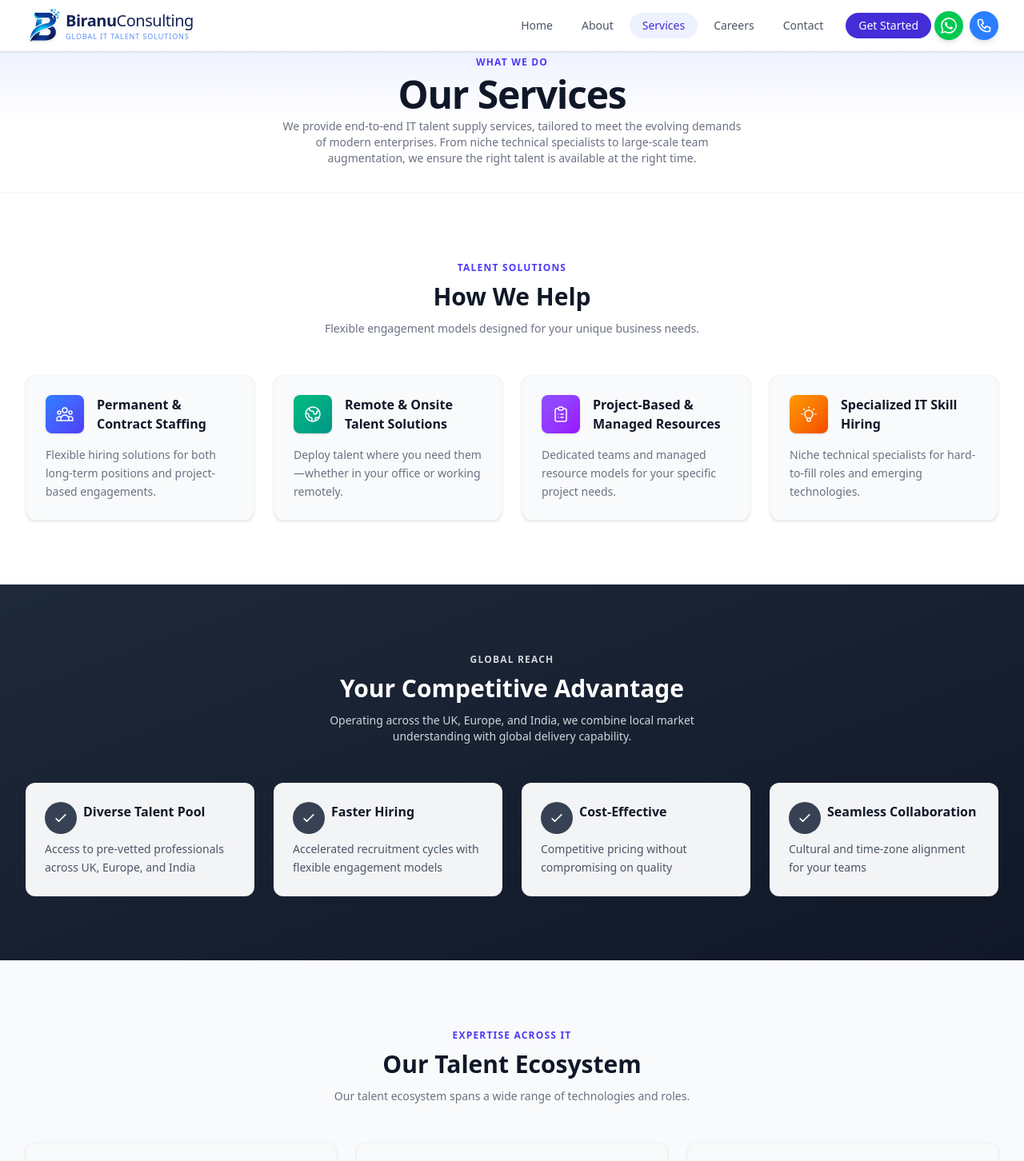
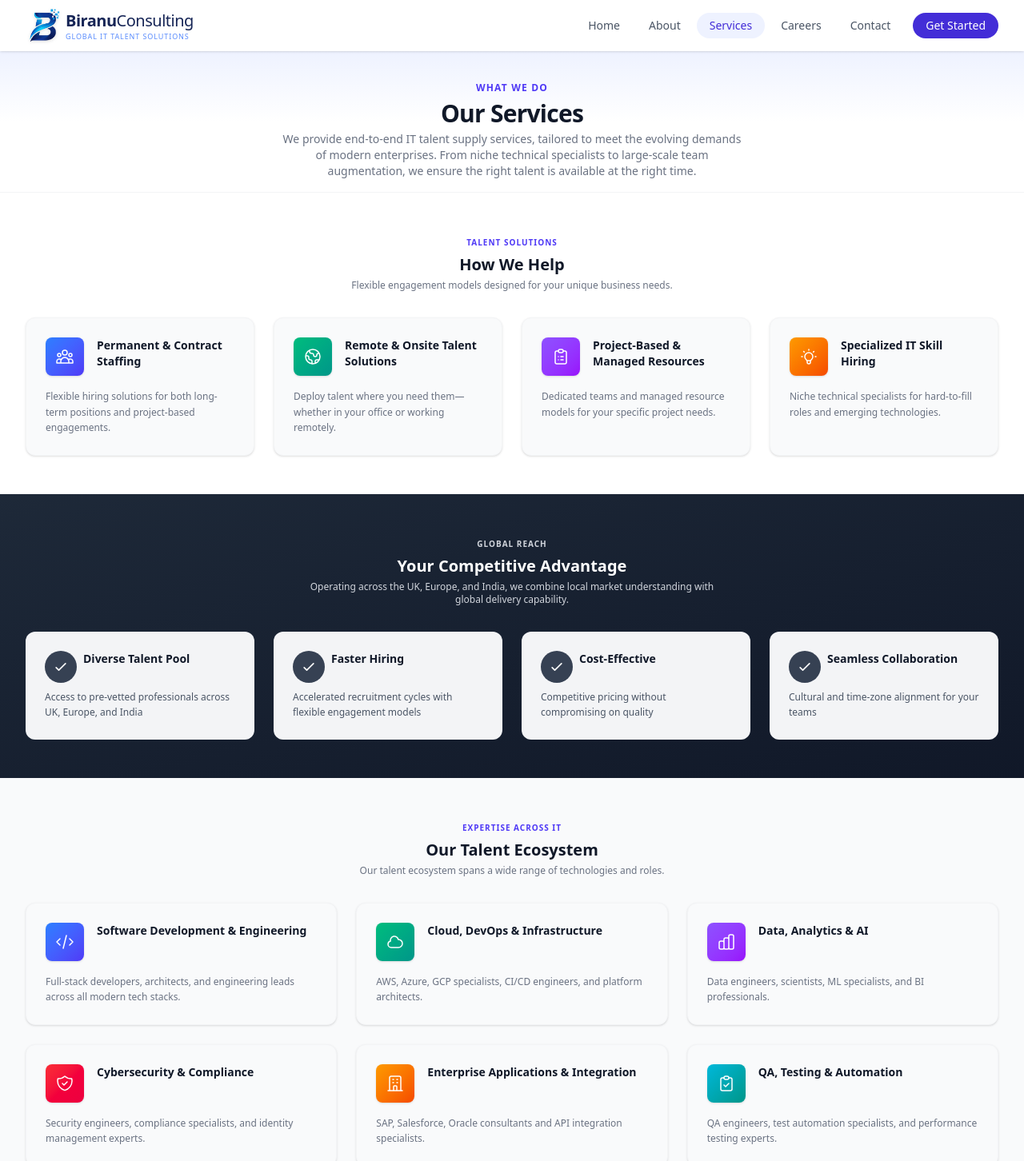
Before and after one commit to Narayandwivedi/biranu, a React (Vite) app in the folder frontend/: page /services in a window 1280 px wide. Shown: the top 1452 px of the page at 80% size. Built offline with nearby package versions, Linux system fonts and the light colour scheme.

Commit message:
Initial commit with Job Board and Admin Dashboard

```diff
--- a/frontend/src/components/Navbar.jsx
+++ b/frontend/src/components/Navbar.jsx
@@ -60,65 +60,10 @@ const Navbar = () => {
             >
               Get Started
             </Link>
-
-            {/* Contact Icons - Horizontal */}
-            <div className="flex items-center gap-2">
-              {/* WhatsApp Button */}
-              <a
-                href="https://wa.me/917000484146"
-                target="_blank"
-                rel="noopener noreferrer"
-                className="bg-green-500 hover:bg-green-600 text-white rounded-full p-2 transition-all shadow-md hover:shadow-lg"
-                aria-label="Contact on WhatsApp"
-              >
-                <svg className="w-5 h-5" fill="currentColor" viewBox="0 0 24 24" xmlns="http://www.w3.org/2000/svg">
-                  <path d="M17.472 14.382c-.297-.149-1.758-.867-2.03-.967-.273-.099-.471-.148-.67.15-.197.297-.767.966-.94 1.164-.173.199-.347.223-.644.075-.297-.15-1.255-.463-2.39-1.475-.883-.788-1.48-1.761-1.653-2.059-.173-.297-.018-.458.13-.606.134-.133.298-.347.446-.52.149-.174.198-.298.298-.497.099-.198.05-.371-.025-.52-.075-.149-.669-1.612-.916-2.207-.242-.579-.487-.5-.669-.51-.173-.008-.371-.01-.57-.01-.198 0-.52.074-.792.372-.272.297-1.04 1.016-1.04 2.479 0 1.462 1.065 2.875 1.213 3.074.149.198 2.096 3.2 5.077 4.487.709.306 1.262.489 1.694.625.712.227 1.36.195 1.871.118.571-.085 1.758-.719 2.006-1.413.248-.694.248-1.289.173-1.413-.074-.124-.272-.198-.57-.347m-5.421 7.403h-.004a9.87 9.87 0 01-5.031-1.378l-.361-.214-3.741.982.998-3.648-.235-.374a9.86 9.86 0 01-1.51-5.26c.001-5.45 4.436-9.884 9.888-9.884 2.64 0 5.122 1.03 6.988 2.898a9.825 9.825 0 012.893 6.994c-.003 5.45-4.437 9.884-9.885 9.884m8.413-18.297A11.815 11.815 0 0012.05 0C5.495 0 .16 5.335.157 11.892c0 2.096.547 4.142 1.588 5.945L.057 24l6.305-1.654a11.882 11.882 0 005.683 1.448h.005c6.554 0 11.89-5.335 11.893-11.893a11.821 11.821 0 00-3.48-8.413Z"/>
-                </svg>
-              </a>
-
-              {/* Phone Button */}
-              <a
-                href="tel:+917000484146"
-                className="bg-blue-500 hover:bg-blue-600 text-white rounded-full p-2 transition-all shadow-md hover:shadow-lg"
-                aria-label="Call us"
-              >
-                <svg className="w-5 h-5" fill="none" stroke="currentColor" viewBox="0 0 24 24" xmlns="http://www.w3.org/2000/svg">
-                  <path strokeLinecap="round" strokeLinejoin="round" strokeWidth={2} d="M3 5a2 2 0 012-2h3.28a1 1 0 01.948.684l1.498 4.493a1 1 0 01-.502 1.21l-2.257 1.13a11.042 11.042 0 005.516 5.516l1.13-2.257a1 1 0 011.21-.502l4.493 1.498a1 1 0 01.684.949V19a2 2 0 01-2 2h-1C9.716 21 3 14.284 3 6V5z" />
-                </svg>
-              </a>
-            </div>
           </div>
 
-          {/* Mobile Contact Icons and Menu Buttons */}
+          {/* Mobile Menu Button */}
           <div className="md:hidden flex items-center gap-3">
-            {/* Contact Icons - Horizontal */}
-            <div className="flex items-center gap-2">
-              {/* WhatsApp Button */}
-              <a
-                href="https://wa.me/917000484146"
-                target="_blank"
-                rel="noopener noreferrer"
-                className="bg-green-500 hover:bg-green-600 text-white rounded-full p-1.5 transition-all shadow-md"
-                aria-label="Contact on WhatsApp"
-              >
-                <svg className="w-4 h-4" fill="currentColor" viewBox="0 0 24 24" xmlns="http://www.w3.org/2000/svg">
-                  <path d="M17.472 14.382c-.297-.149-1.758-.867-2.03-.967-.273-.099-.471-.148-.67.15-.197.297-.767.966-.94 1.164-.173.199-.347.223-.644.075-.297-.15-1.255-.463-2.39-1.475-.883-.788-1.48-1.761-1.653-2.059-.173-.297-.018-.458.13-.606.134-.133.298-.347.446-.52.149-.174.198-.298.298-.497.099-.198.05-.371-.025-.52-.075-.149-.669-1.612-.916-2.207-.242-.579-.487-.5-.669-.51-.173-.008-.371-.01-.57-.01-.198 0-.52.074-.792.372-.272.297-1.04 1.016-1.04 2.479 0 1.462 1.065 2.875 1.213 3.074.149.198 2.096 3.2 5.077 4.487.709.306 1.262.489 1.694.625.712.227 1.36.195 1.871.118.571-.085 1.758-.719 2.006-1.413.248-.694.248-1.289.173-1.413-.074-.124-.272-.198-.57-.347m-5.421 7.403h-.004a9.87 9.87 0 01-5.031-1.378l-.361-.214-3.741.982.998-3.648-.235-.374a9.86 9.86 0 01-1.51-5.26c.001-5.45 4.436-9.884 9.888-9.884 2.64 0 5.122 1.03 6.988 2.898a9.825 9.825 0 012.893 6.994c-.003 5.45-4.437 9.884-9.885 9.884m8.413-18.297A11.815 11.815 0 0012.05 0C5.495 0 .16 5.335.157 11.892c0 2.096.547 4.142 1.588 5.945L.057 24l6.305-1.654a11.882 11.882 0 005.683 1.448h.005c6.554 0 11.89-5.335 11.893-11.893a11.821 11.821 0 00-3.48-8.413Z"/>
-                </svg>
-              </a>
-
-              {/* Phone Button */}
-              <a
-                href="tel:+917000484146"
-                className="bg-blue-500 hover:bg-blue-600 text-white rounded-full p-1.5 transition-all shadow-md"
-                aria-label="Call us"
-              >
-                <svg className="w-4 h-4" fill="none" stroke="currentColor" viewBox="0 0 24 24" xmlns="http://www.w3.org/2000/svg">
-                  <path strokeLinecap="round" strokeLinejoin="round" strokeWidth={2} d="M3 5a2 2 0 012-2h3.28a1 1 0 01.948.684l1.498 4.493a1 1 0 01-.502 1.21l-2.257 1.13a11.042 11.042 0 005.516 5.516l1.13-2.257a1 1 0 011.21-.502l4.493 1.498a1 1 0 01.684.949V19a2 2 0 01-2 2h-1C9.716 21 3 14.284 3 6V5z" />
-                </svg>
-              </a>
-            </div>
-
-            {/* Mobile toggle */}
             <button
               className="text-gray-600 p-1.5 rounded-lg hover:bg-gray-100 transition"
               onClick={() => setOpen(!open)}
--- a/frontend/src/pages/Services.jsx
+++ b/frontend/src/pages/Services.jsx
@@ -117,23 +117,23 @@ const Services = () => {
   return (
     <>
       {/* Header */}
-      <section className="bg-gradient-to-b from-indigo-50 via-white to-white border-b border-gray-100 pb-4 sm:pb-8">
+      <section className="bg-gradient-to-b from-indigo-50 via-white to-white border-b border-gray-100 pt-4 pb-2 sm:pt-8 sm:pb-4">
         <div className="max-w-7xl mx-auto px-4 sm:px-6 lg:px-8 text-center">
           <span className="text-[10px] sm:text-xs font-semibold text-indigo-600 uppercase tracking-widest">What We Do</span>
-          <h1 className="text-2xl sm:text-4xl lg:text-5xl font-extrabold mt-1.5 mb-1.5 tracking-tight text-gray-900">Our Services</h1>
-          <p className="text-gray-500 text-xs sm:text-sm max-w-xl mx-auto">
+          <h1 className="text-xl sm:text-3xl font-extrabold mt-1 mb-1 tracking-tight text-gray-900">Our Services</h1>
+          <p className="text-gray-500 text-[10px] sm:text-sm max-w-xl mx-auto">
             We provide end-to-end IT talent supply services, tailored to meet the evolving demands of modern enterprises. From niche technical specialists to large-scale team augmentation, we ensure the right talent is available at the right time.
           </p>
         </div>
       </section>
 
       {/* Service Types */}
-      <section className="py-10 sm:py-16 lg:py-20 bg-white">
+      <section className="py-6 sm:py-12 bg-white">
         <div className="max-w-7xl mx-auto px-4 sm:px-6 lg:px-8">
-          <div className="text-center mb-8 sm:mb-12">
-            <span className="text-[10px] sm:text-xs font-semibold text-indigo-600 uppercase tracking-widest">Talent Solutions</span>
-            <h2 className="text-xl sm:text-3xl font-bold text-gray-900 mt-2 mb-2 sm:mb-3">How We Help</h2>
-            <p className="text-gray-500 text-xs sm:text-sm max-w-lg mx-auto">
+          <div className="text-center mb-6 sm:mb-8">
+            <span className="text-[10px] font-semibold text-indigo-600 uppercase tracking-widest">Talent Solutions</span>
+            <h2 className="text-lg sm:text-xl font-bold text-gray-900 mt-1 mb-1">How We Help</h2>
+            <p className="text-gray-500 text-[10px] sm:text-xs max-w-lg mx-auto">
               Flexible engagement models designed for your unique business needs.
             </p>
           </div>
@@ -145,10 +145,10 @@ const Services = () => {
                     {s.icon}
                   </div>
                   <div className="flex-1 min-w-0">
-                    <h3 className="text-[10px] sm:text-base font-bold text-gray-900">{s.title}</h3>
+                    <h3 className="text-[10px] sm:text-sm font-bold text-gray-900">{s.title}</h3>
                   </div>
                 </div>
-                <p className="text-gray-500 text-[10px] sm:text-sm leading-relaxed mt-2 sm:mt-4">{s.desc}</p>
+                <p className="text-gray-500 text-[10px] sm:text-xs leading-relaxed mt-2 sm:mt-4">{s.desc}</p>
               </div>
             ))}
           </div>
@@ -156,12 +156,12 @@ const Services = () => {
       </section>
 
       {/* Global Reach */}
-      <section className="py-10 sm:py-16 lg:py-20 bg-gradient-to-br from-gray-800 to-gray-900 text-white">
+      <section className="py-6 sm:py-12 bg-gradient-to-br from-gray-800 to-gray-900 text-white">
         <div className="max-w-7xl mx-auto px-4 sm:px-6 lg:px-8">
-          <div className="text-center mb-8 sm:mb-12">
-            <span className="text-[10px] sm:text-xs font-semibold text-gray-300 uppercase tracking-widest">Global Reach</span>
-            <h2 className="text-xl sm:text-3xl font-bold mt-2 mb-2 sm:mb-3">Your Competitive Advantage</h2>
-            <p className="text-gray-300 text-xs sm:text-sm max-w-lg mx-auto">
+          <div className="text-center mb-6 sm:mb-8">
+            <span className="text-[10px] font-semibold text-gray-300 uppercase tracking-widest">Global Reach</span>
+            <h2 className="text-lg sm:text-xl font-bold mt-1 mb-1">Your Competitive Advantage</h2>
+            <p className="text-gray-300 text-[10px] sm:text-xs max-w-lg mx-auto">
               Operating across the UK, Europe, and India, we combine local market understanding with global delivery capability.
             </p>
           </div>
@@ -175,10 +175,10 @@ const Services = () => {
                     </svg>
                   </div>
                   <div>
-                    <h3 className="text-[10px] sm:text-base font-bold text-gray-900">{a.title}</h3>
+                    <h3 className="text-[10px] sm:text-sm font-bold text-gray-900">{a.title}</h3>
                   </div>
                 </div>
-                <p className="text-gray-600 text-[10px] sm:text-sm leading-relaxed mt-2">{a.desc}</p>
+                <p className="text-gray-600 text-[10px] sm:text-xs leading-relaxed mt-2">{a.desc}</p>
               </div>
             ))}
           </div>
@@ -186,12 +186,12 @@ const Services = () => {
       </section>
 
       {/* IT Expertise */}
-      <section className="py-10 sm:py-16 lg:py-20 bg-gray-50">
+      <section className="py-6 sm:py-12 bg-gray-50">
         <div className="max-w-7xl mx-auto px-4 sm:px-6 lg:px-8">
-          <div className="text-center mb-8 sm:mb-12">
-            <span className="text-[10px] sm:text-xs font-semibold text-indigo-600 uppercase tracking-widest">Expertise Across IT</span>
-            <h2 className="text-xl sm:text-3xl font-bold text-gray-900 mt-2 mb-2 sm:mb-3">Our Talent Ecosystem</h2>
-            <p className="text-gray-500 text-xs sm:text-sm max-w-lg mx-auto">
+          <div className="text-center mb-6 sm:mb-8">
+            <span className="text-[10px] font-semibold text-indigo-600 uppercase tracking-widest">Expertise Across IT</span>
+            <h2 className="text-lg sm:text-xl font-bold text-gray-900 mt-1 mb-1">Our Talent Ecosystem</h2>
+            <p className="text-gray-500 text-[10px] sm:text-xs max-w-lg mx-auto">
               Our talent ecosystem spans a wide range of technologies and roles.
             </p>
           </div>
@@ -203,10 +203,10 @@ const Services = () => {
                     {e.icon}
                   </div>
                   <div className="flex-1 min-w-0">
-                    <h3 className="text-[10px] sm:text-base font-bold text-gray-900">{e.title}</h3>
+                    <h3 className="text-[10px] sm:text-sm font-bold text-gray-900">{e.title}</h3>
                   </div>
                 </div>
-                <p className="text-gray-500 text-[10px] sm:text-sm leading-relaxed mt-2 sm:mt-4">{e.desc}</p>
+                <p className="text-gray-500 text-[10px] sm:text-xs leading-relaxed mt-2 sm:mt-4">{e.desc}</p>
               </div>
             ))}
           </div>
@@ -216,8 +216,8 @@ const Services = () => {
       {/* CTA */}
       <section className="py-10 sm:py-16 bg-white">
         <div className="max-w-2xl mx-auto px-4 text-center">
-          <h2 className="text-lg sm:text-2xl font-bold text-gray-900 mb-2 sm:mb-3">Let's Build the Future, Together</h2>
-          <p className="text-gray-500 text-xs sm:text-sm mb-5 sm:mb-6">
+          <h2 className="text-base sm:text-lg font-bold text-gray-900 mb-1.5">Let's Build the Future, Together</h2>
+          <p className="text-gray-500 text-[10px] sm:text-xs mb-4 sm:mb-5">
             Whether you're scaling your team, launching a new project, or transforming your IT landscape, we're here to support you with the talent that drives results.
           </p>
           <Link
```
Also changed, not shown: frontend/src/pages/Contact.jsx (+7 -40 lines).
